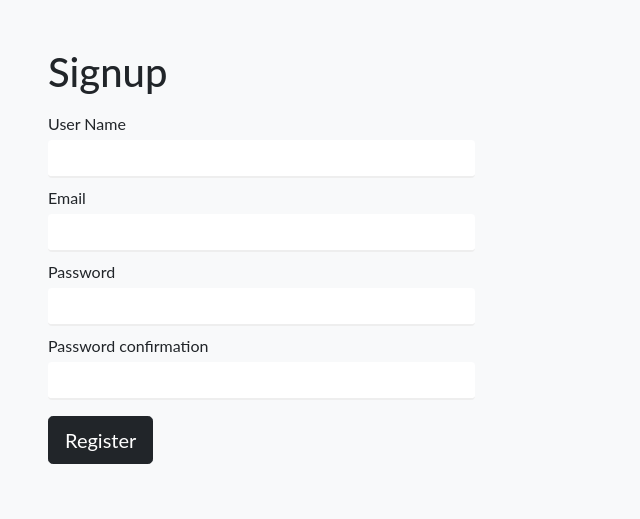
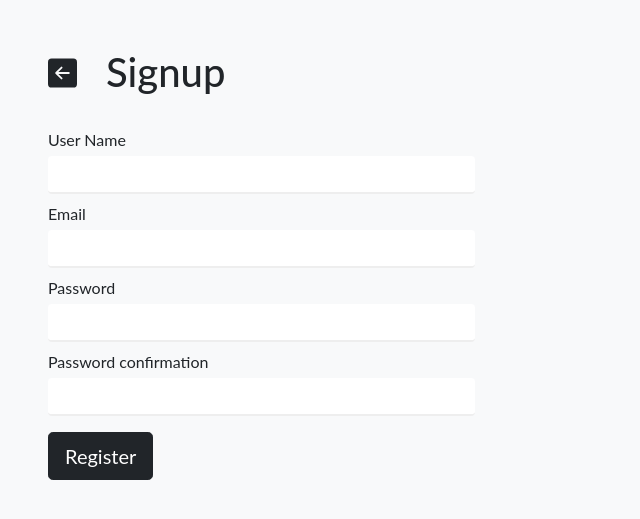
Before and after one commit to MarcusAldrey/Todo-APP, a Django app: page /signup/ in a window 1280 px wide. Shown: the top 519 px of the page, without its empty margins (0-640 px from the left). Run offline with Django 3.2, Linux system fonts and the light colour scheme.

Commit message:
alguns ajustes pequenos

```diff
--- a/todo/templates/todo/createtodo.html
+++ b/todo/templates/todo/createtodo.html
@@ -4,7 +4,7 @@
 {% block content %}
 
 <div class="ms-5 me-5">
-  <div class="d-flex">
+  <div class="d-flex justify-content-left">
     <a href="{% url 'currenttodos' %}"><img src=" {% static 'todo/arrow-left-square-fill.svg' %}" alt="left arrow icon"
         height="50px" class="me-4"></a>
     <h1>New to-do</h1>
--- a/todo/templates/todo/signupuser.html
+++ b/todo/templates/todo/signupuser.html
@@ -1,4 +1,5 @@
 {% extends 'todo/base.html' %}
+{% load static %}
 
 {% block content %}
 
@@ -6,7 +7,12 @@
   <div class="login-form">
     <form method="POST">
       {% csrf_token %}
-      <h1 class="mb-2">Signup</h1>
+
+      <div class="d-flex">
+        <a href="{% url 'home' %}"><img src=" {% static 'todo/arrow-left-square-fill.svg' %}" alt="left arrow icon"
+            height="50px" class="me-2 w-50"></a>
+        <h1 class="mb-4">Signup</h1>
+      </div>
 
       {% if error %}
       <br>
--- a/todo/views.py
+++ b/todo/views.py
@@ -1,6 +1,5 @@
 from django.contrib.auth import authenticate, login, logout
 from django.contrib.auth.decorators import login_required
-from django.contrib.auth.forms import AuthenticationForm, UserCreationForm
 from django.contrib.auth.models import User
 from django.db import IntegrityError
 from django.shortcuts import get_object_or_404, redirect, render
@@ -8,8 +7,6 @@ from django.utils import timezone
 
 from todo.forms import TodoForm
 from todo.models import Todo
-
-# Create your views here.
 
 
 def home(request):
@@ -46,17 +43,14 @@ def signupuser(request):
 def loginuser(request):
     if request.method == "GET":
         return render(request, "todo/login.html")
-    else:
+    elif request.method == "POST":
         user = authenticate(
             request,
             username=request.POST.get("username"),
             password=request.POST.get("password"),
         )
         if user is None:
-            context = {
-                "form": AuthenticationForm(),
-                "error": "This username is not registered.",
-            }
+            context = {"error": "This username is not registered"}
             return render(request, "todo/login.html", context)
         else:
             login(request, user)
```
Also changed, not shown: todo/templates/todo/login.html (+22 -7 lines).
